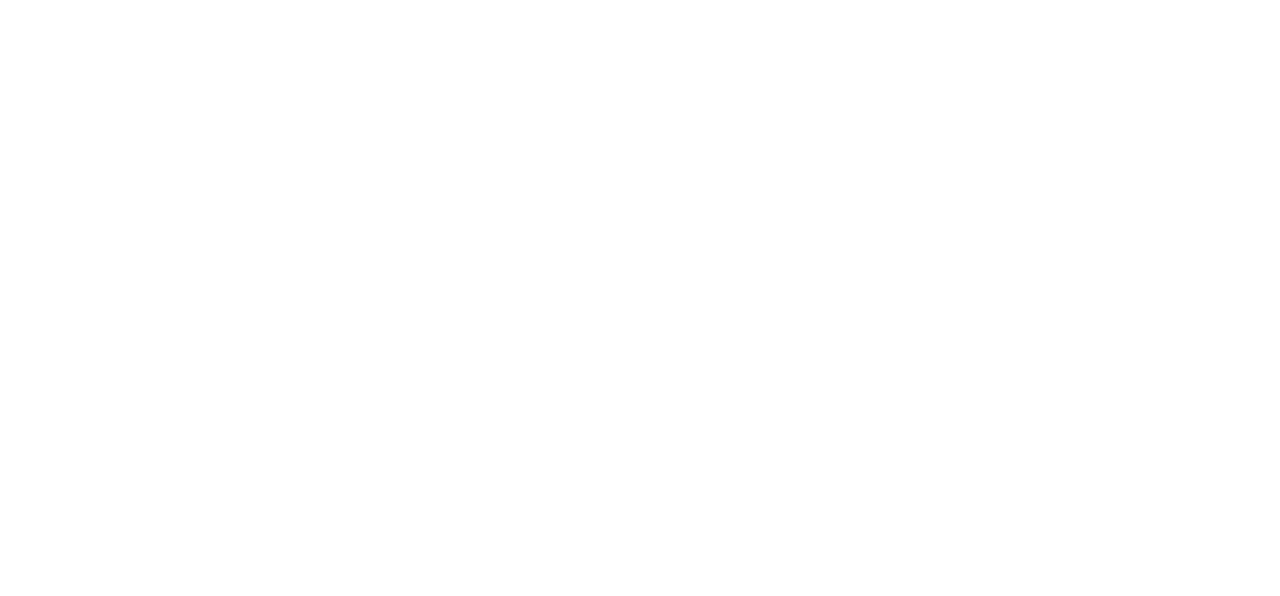
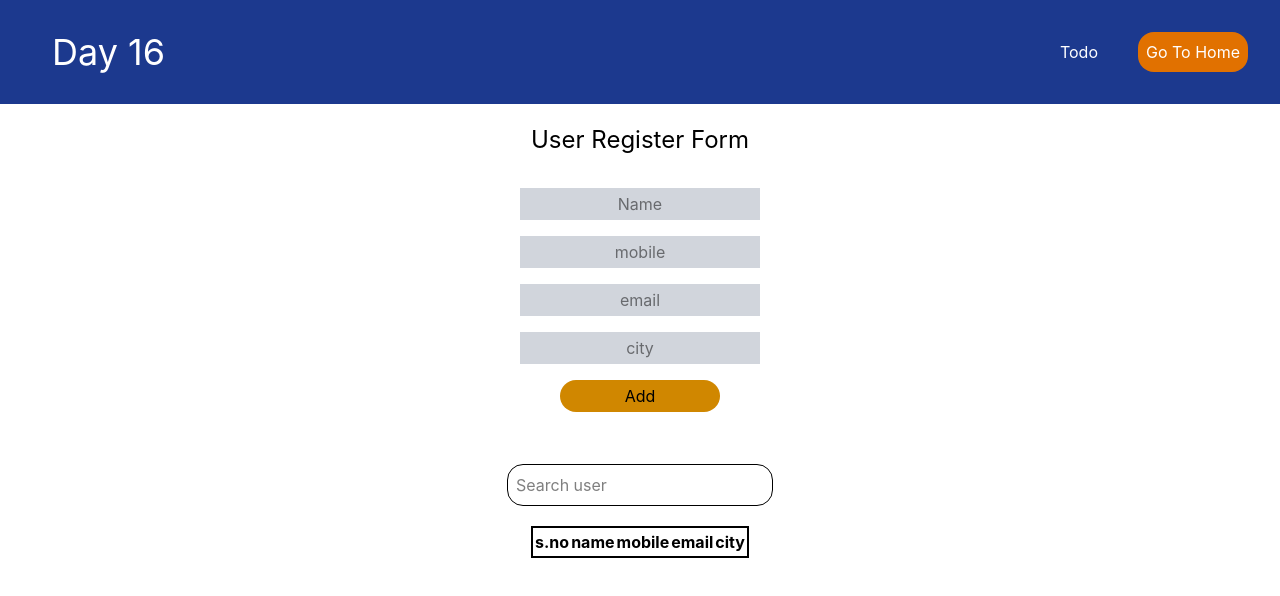
Before and after one commit to kameshwar736/BackEnd_Task_Live, a React (Vite) app: page /todo16 in a window 1280 px wide. Before the commit this address had no page. Shown: the top 596 px of the page. Built offline with nearby package versions, Linux system fonts and the light colour scheme.

Commit message:
day16 task updated

```diff
--- /dev/null
+++ b/src/assignments/day16/component/Navbar16.jsx
@@ -0,0 +1,19 @@
+import React from 'react'
+import { Link } from 'react-router-dom'
+
+const Navbar16 = () => {
+  return (
+   <>
+      <div className='p-8 bg-blue-900 text-white flex justify-between'>
+        <div className='text-4xl px-5'>Day 16</div>
+        <div className='flex gap-10 items-center'>
+        <Link to='/todo16' >Todo</Link>
+          <Link to={'/'} className='bg-amber-600 p-2 rounded-2xl'>Go To Home</Link>
+
+        </div>
+      </div>
+    </>
+  )
+}
+
+export default Navbar16
--- /dev/null
+++ b/src/assignments/day16/layout/Layout16.jsx
@@ -0,0 +1,15 @@
+import React from 'react'
+import Navbar16 from '../component/Navbar16'
+import { Outlet } from 'react-router-dom'
+
+const Layout16 = () => {
+  return (
+   <>
+
+   <Navbar16/>
+   <Outlet/>
+   </>
+  )
+}
+
+export default Layout16
--- /dev/null
+++ b/src/assignments/day16/pages/Todo6.jsx
@@ -0,0 +1,130 @@
+import React, { useState } from 'react'
+import Login11 from '../../day11/pages11/Login11'
+
+const Todo6 = () => {
+
+
+    const [formData,setFormdata] = useState({name : "" , mobile : "" , mail : "" , city : ""})
+    const [saveData,setSaveData] = useState([])
+    const [isEdit,setIsEdit] = useState(null)
+    const [search,setSearch] = useState("")
+
+    const handleChange = (e)=>{
+        setFormdata({...formData,[e.target.name]:e.target.value})
+    }
+
+    const handleAdd = (e)=>{
+        e.preventDefault()
+
+        const id = saveData.length +1
+        const temp = {id,...formData}
+        console.log(temp);
+
+        setSaveData((prev)=>[...prev,temp])
+        setFormdata({name : "" , mobile : "" , mail : "" , city : ""})
+    }
+
+    const handleEdit =(e)=>{
+        setIsEdit(e.id)
+        setFormdata(
+          {
+              name  : e.name,
+              mobile : e.mobile,
+              mail : e.mail,
+              city : e.city
+          }
+        )
+    }
+
+    const handleUpdate =(e)=>{
+
+        e.preventDefault()
+
+        const findObj = saveData.map((e,i)=>isEdit === e.id ? {id : isEdit , ...formData} : e)
+        setSaveData(findObj)
+
+        setIsEdit(null)
+        setFormdata({name : "" , mobile : "" , mail : "" , city : ""})
+
+    }
+
+    const handleDelete = (id)=>{
+
+       const removeUser = saveData.filter((e,i)=>e.id !== id)
+       setSaveData(removeUser)
+
+    }
+
+    const handleSearch =(e)=>{
+        setSearch(e.target.value)
+    }
+
+
+    let displayData = [...saveData]
+    console.log(displayData);
+
+    if(search){
+        displayData = displayData.filter((e,i)=>e.name.toLowerCase().includes(search.toLowerCase()) || e.mail.toLowerCase().includes(search.toLowerCase()) || e.mobile.includes(search)  )
+    }
+
+
+
+
+
+
+
+
+
+
+  return (
+   <>
+   <div className='flex justify-center items-center flex-col p-5 gap-5'>
+    <div className='text-2xl'>User Register Form</div>
+    <form>
+       <div className='flex flex-col justify-center items-center p-3 gap-4'>
+         <input className='bg-gray-300 text-center p-1 w-60' type="text" placeholder='Name' name='name' value={formData.name}  onChange={handleChange}/>
+        <input className='bg-gray-300 text-center p-1 w-60'  type="text" placeholder='mobile'  name='mobile' value={formData.mobile} onChange={handleChange}/>
+        <input className='bg-gray-300 text-center p-1 w-60'  type="text" placeholder='email' name='mail' value={formData.mail} onChange={handleChange}/>
+        <input className='bg-gray-300 text-center p-1 w-60'  type="text" placeholder='city' name='city' value={formData.city} onChange={handleChange}/>
+        {isEdit?  <button className='bg-green-300 p-1 w-40 rounded-2xl' onClick={handleUpdate}>update</button>: <button className='bg-yellow-600 w-40 p-1 rounded-2xl' onClick={handleAdd}>Add</button>}
+       </div>
+    </form>
+   </div>
+
+    <div className='flex justify-center p-5'>
+
+            <input className='p-2 border rounded-2xl'  type="text" placeholder='Search user' onChange={handleSearch} />
+
+    </div>
+
+   <div className='flex justify-center '>
+    <table className='table border-separate border border-2  '>
+        <thead>
+            <tr>
+                <th>s.no</th>
+                <th>name</th>
+                <th>mobile</th>
+                <th>email</th>
+                <th>city</th>
+            </tr>
+        </thead>
+        <tbody>
+            {displayData.map((e,i)=>(
+                <tr key={i + 1}>
+                    <td>{e.id}</td>
+                    <td>{e.name}</td>
+                    <td>{e.mobile}</td>
+                    <td>{e.mail}</td>
+                    <td>{e.city}</td>
+                    <td><button className='bg-gray-400 p-0.5 rounded' onClick={()=>handleEdit(e)}>Edit</button></td>
+                    <td><button className='bg-gray-400 p-0.5 rounded' onClick={()=>handleDelete(e.id)}>delete</button></td>
+                </tr>
+            ))}
+        </tbody>
+    </table>
+   </div>
+   </>
+  )
+}
+
+export default Todo6
--- a/src/pages/Home.jsx
+++ b/src/pages/Home.jsx
@@ -38,7 +38,8 @@
         { id: 12, day : 11,  title: "Day 11", desc: " Form Handling: controlled input, multi-field, error handling Event Handling, Controlled In", path: "/reg11" },
         { id: 13,  title: "Spl Test", desc: "Test & Task (27-06-2026)", path: "/spStudent" },
         { id: 14, day : 13 , title: "Day 13", desc: "useEffect Search & Filter", path: "/search" },
-        { id: 15, day : 15 , title: "Day 15", desc: "useEffect Search & Filter", path: "/search15" }
+        { id: 15, day : 15 , title: "Day 15", desc: "useEffect Search & Filter", path: "/search15" },
+        { id: 16, day : 16 , title: "Day 16", desc: "todo , Search & Filter", path: "/todo16" }
 
     ];
 
--- a/src/routes/Navigation.jsx
+++ b/src/routes/Navigation.jsx
@@ -53,6 +53,8 @@
 import LoginSP from '../assignments/daySp/pages/LoginSP'
 import Layout15 from '../assignments/day15/layout/Layout15'
 import Search15 from '../assignments/day15/pages/Search15'
+import Layout16 from '../assignments/day16/layout/Layout16'
+import Todo6 from '../assignments/day16/pages/Todo6'
 
 
 const Map = () => {
@@ -177,6 +179,12 @@
         </Route>
 
 
+         {/* day 16*/}
+        <Route element={<Layout16/>}>
+          <Route path='/todo16' element={<Todo6/>} />
+        </Route>
+
+
         {/* TaskRoute */}
         {/* TaskOne */}
         <Route element={<LayoutTaskOne/>}>
```
